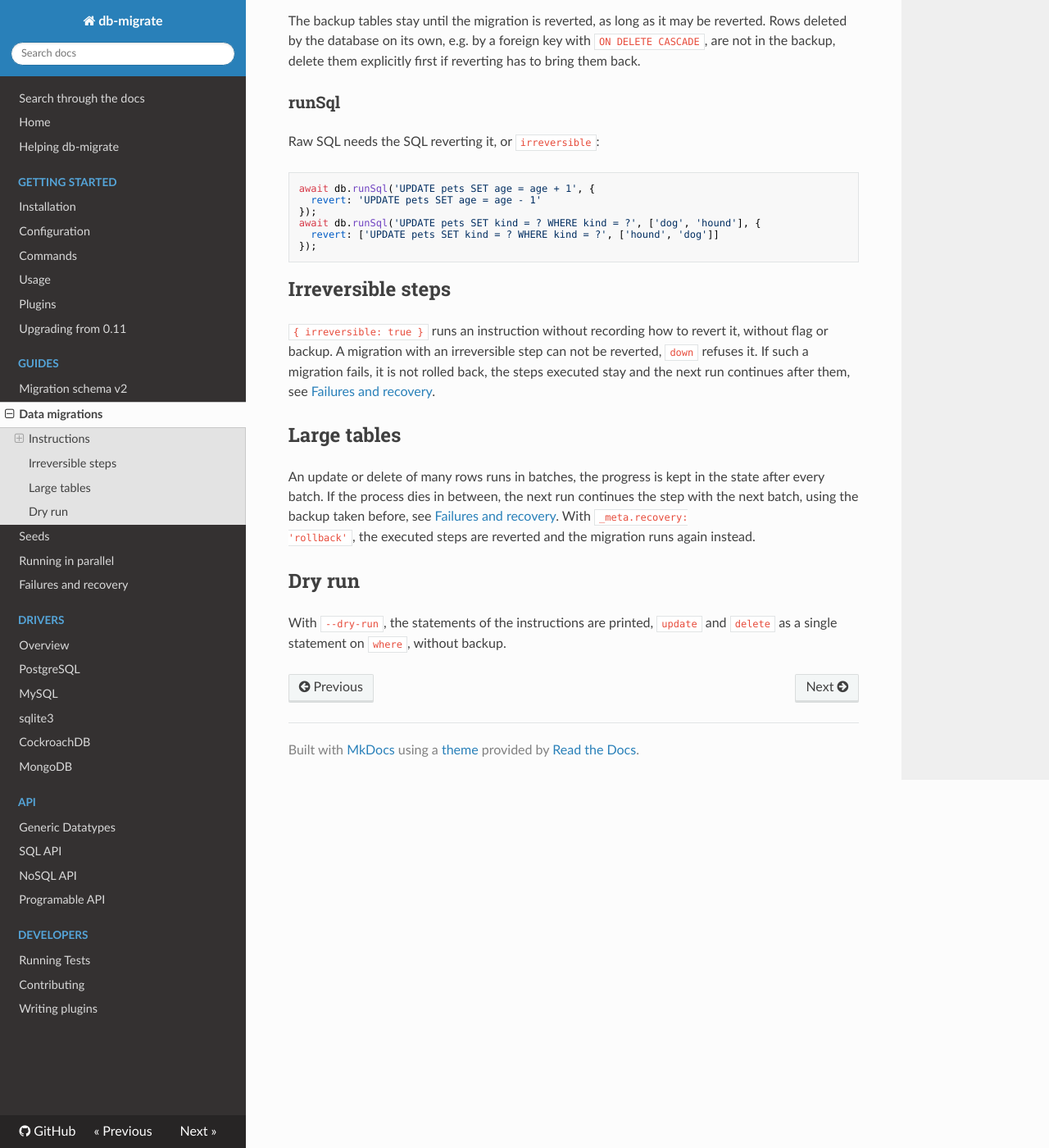
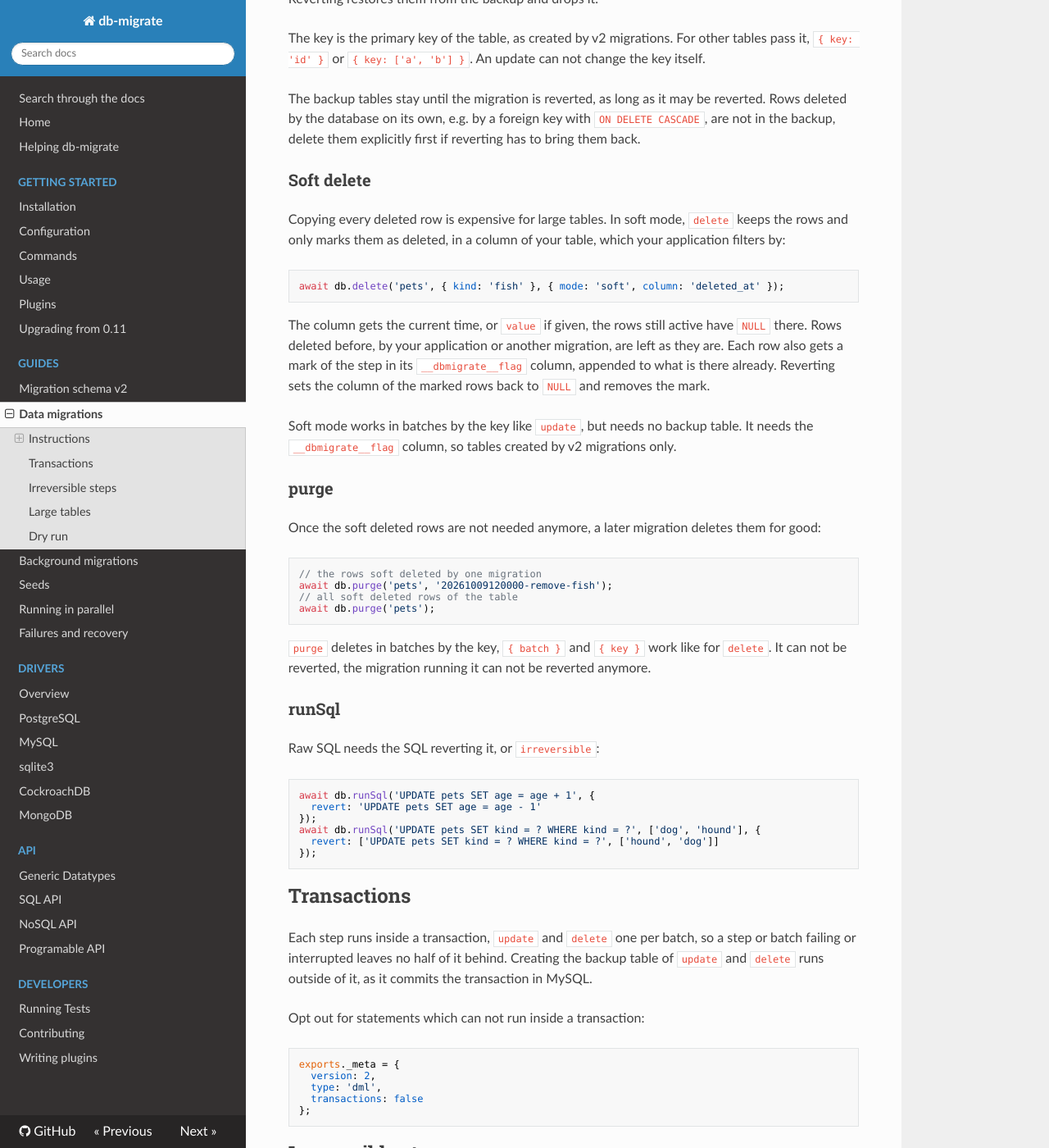
Before and after one commit to db-migrate/english-docs, an MkDocs documentation site: the page built from docs/Guides/data migrations.md, in a window 1280 px wide and 1400 px high, scrolled down 1659 px. Shown: the whole window at 82% size. Built offline with MkDocs 1.6.1, drawn with Linux system fonts in a browser that asks for light colours; nearby versions of some CDN libraries; some of the changed text lies outside the part shown.

Commit message:
docs: soft delete, purge, transactions and background migrations

````diff
--- a/docs/Guides/data migrations.md
+++ b/docs/Guides/data migrations.md
@@ -18,7 +18,8 @@ exports._meta = {
 };
 ```
 
-Data migrations need db-migrate 1.3.0 and db-migrate-base 2.5.0, which comes
+Data migrations need db-migrate 1.3.0, soft delete, `purge` and the
+transactions 1.4.0, and db-migrate-base 2.5.0, which comes
 with db-migrate-pg 1.7.0, db-migrate-mysql 3.2.0, db-migrate-sqlite3 1.2.0 and
 db-migrate-cockroachdb 5.9.0.
 
@@ -32,6 +33,8 @@ schema migration.
 | `insert(table, rows, [options])` | deleting the inserted rows |
 | `update(table, set, where, [options])` | restoring the previous values |
 | `delete(table, where, [options])` | inserting the deleted rows again |
+| `delete(table, where, { mode: 'soft', column })` | marking the rows as not deleted again |
+| `purge(table, [migration], [options])` | can not be reverted |
 | `runSql(sql, [params], options)` | the SQL given with `revert` |
 
 `all(sql, [params])` reads rows, it is no step and changes nothing.
@@ -80,6 +83,42 @@ reverted. Rows deleted by the database on its own, e.g. by a foreign key with
 `ON DELETE CASCADE`, are not in the backup, delete them explicitly first if
 reverting has to bring them back.
 
+### Soft delete
+
+Copying every deleted row is expensive for large tables. In soft mode,
+`delete` keeps the rows and only marks them as deleted, in a column of your
+table, which your application filters by:
+
+```js
+await db.delete('pets', { kind: 'fish' }, { mode: 'soft', column: 'deleted_at' });
+```
+
+The column gets the current time, or `value` if given, the rows still active
+have `NULL` there. Rows deleted before, by your application or another
+migration, are left as they are. Each row also gets a mark of the step in
+its `__dbmigrate__flag` column, appended to what is there already. Reverting
+sets the column of the marked rows back to `NULL` and removes the mark.
+
+Soft mode works in batches by the key like `update`, but needs no backup
+table. It needs the `__dbmigrate__flag` column, so tables created by v2
+migrations only.
+
+### purge
+
+Once the soft deleted rows are not needed anymore, a later migration deletes
+them for good:
+
+```js
+// the rows soft deleted by one migration
+await db.purge('pets', '20261009120000-remove-fish');
+// all soft deleted rows of the table
+await db.purge('pets');
+```
+
+`purge` deletes in batches by the key, `{ batch }` and `{ key }` work like
+for `delete`. It can not be reverted, the migration running it can not be
+reverted anymore.
+
 ### runSql
 
 Raw SQL needs the SQL reverting it, or `irreversible`:
@@ -91,6 +130,23 @@ await db.runSql('UPDATE pets SET age = age + 1', {
 await db.runSql('UPDATE pets SET kind = ? WHERE kind = ?', ['dog', 'hound'], {
   revert: ['UPDATE pets SET kind = ? WHERE kind = ?', ['hound', 'dog']]
 });
+```
+
+## Transactions
+
+Each step runs inside a transaction, `update` and `delete` one per batch, so
+a step or batch failing or interrupted leaves no half of it behind. Creating
+the backup table of `update` and `delete` runs outside of it, as it commits
+the transaction in MySQL.
+
+Opt out for statements which can not run inside a transaction:
+
+```js
+exports._meta = {
+  version: 2,
+  type: 'dml',
+  transactions: false
+};
 ```
 
 ## Irreversible steps
@@ -110,6 +166,9 @@ continues the step with the next batch, using the backup taken before, see
 'rollback'`, the executed steps are reverted and the migration runs again
 instead.
 
+Long running data migrations can run in the background instead, while your
+application keeps running, see [Background migrations](background migrations.md).
+
 ## Dry run
 
 With `--dry-run`, the statements of the instructions are printed, `update` and
--- a/mkdocs.yml
+++ b/mkdocs.yml
@@ -13,6 +13,7 @@ nav:
   - Guides:
       - "Migration schema v2": Guides/migrations v2.md
       - "Data migrations": Guides/data migrations.md
+      - "Background migrations": Guides/background migrations.md
       - "Seeds": Guides/seeds.md
       - "Running in parallel": Guides/running in parallel.md
       - "Failures and recovery": Guides/failures and recovery.md
````
Also changed, not shown: docs/API/programable.md (+10 -0 lines), docs/Guides/background migrations.md (added, +99 -0 lines), docs/Guides/failures and recovery.md (+5 -0 lines).
